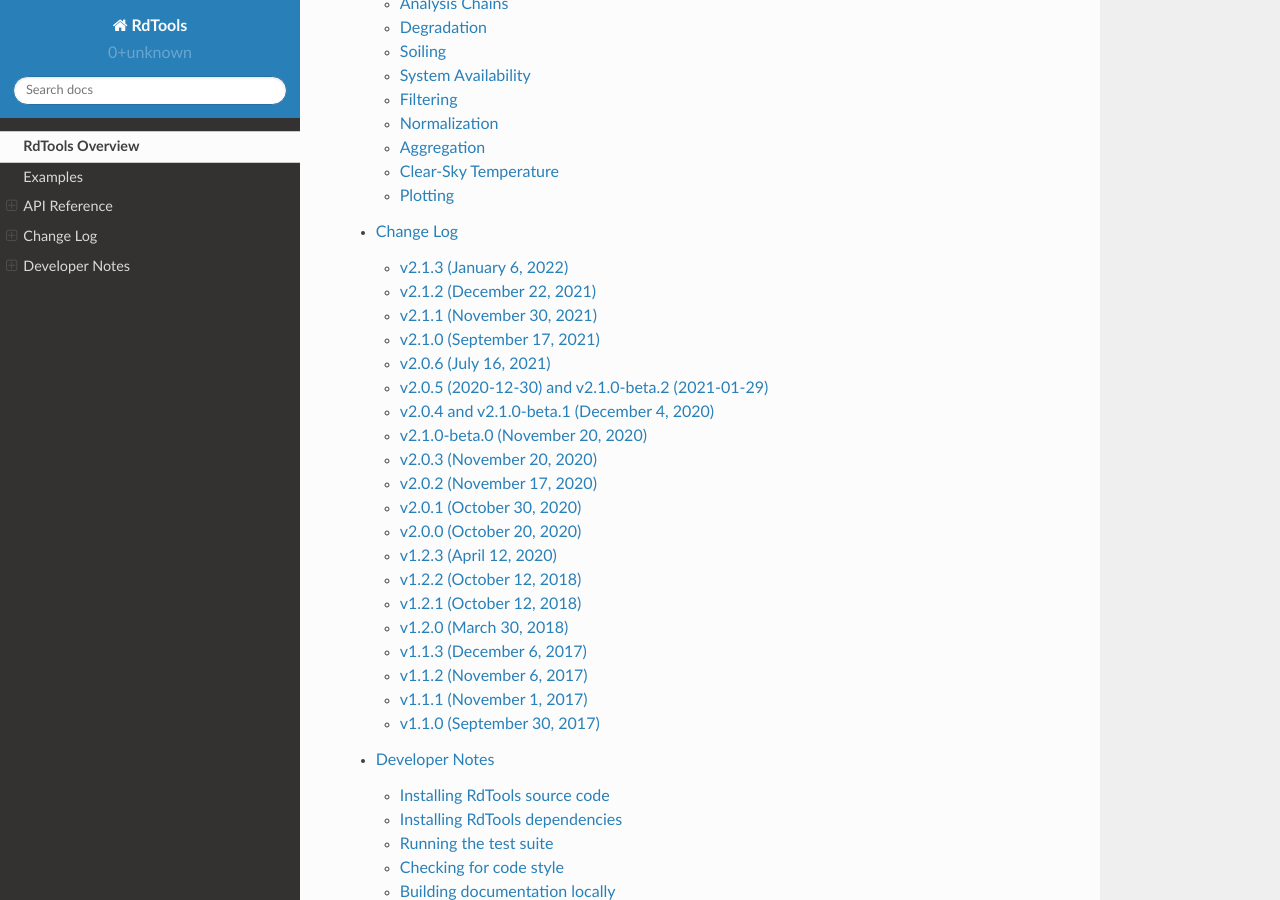
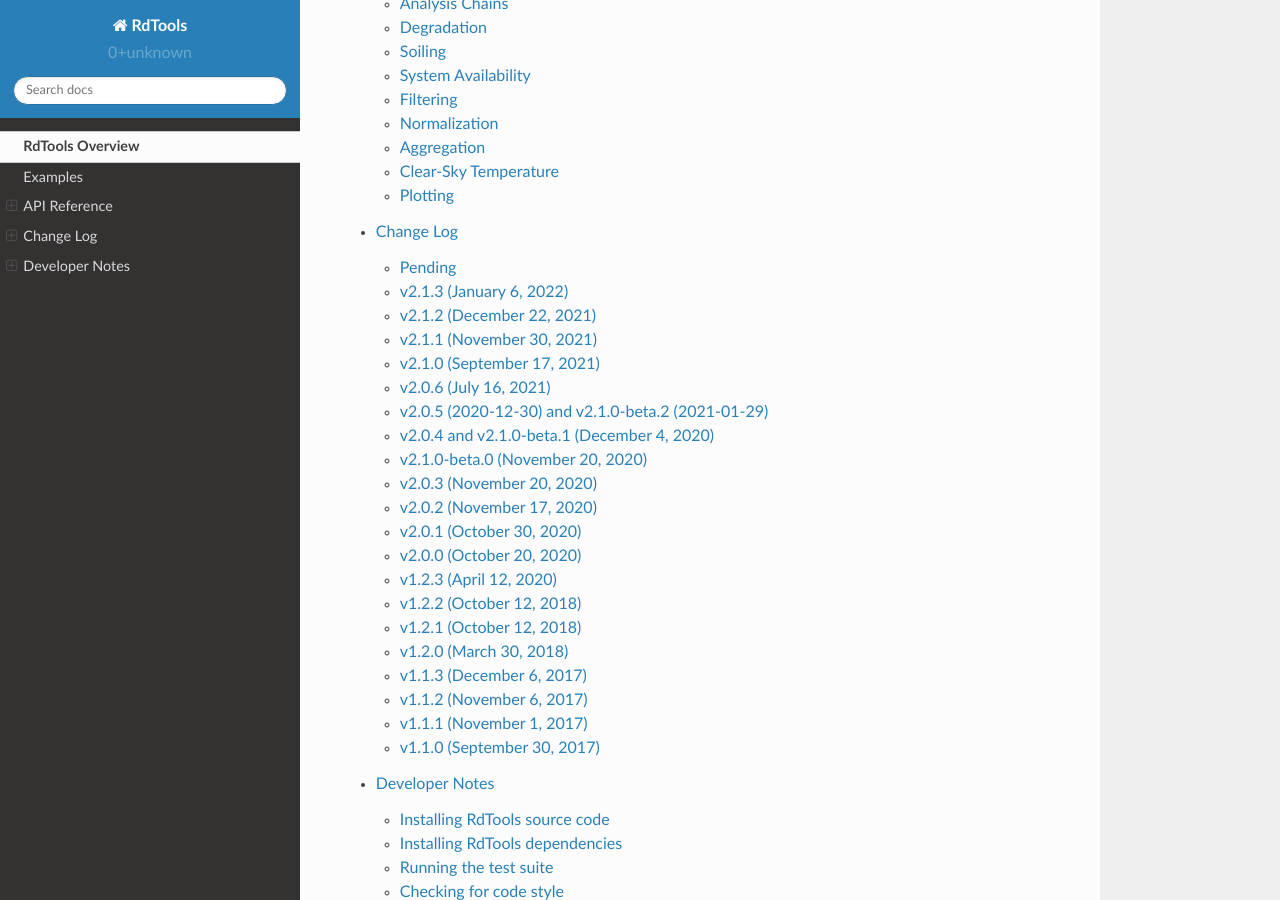
Before and after one commit to NREL/rdtools, a Sphinx documentation site: the page built from docs/sphinx/source/index.rst, in a window 1280 px wide and 900 px high, scrolled down 6964 px. Built offline with Sphinx 7.4.7 and the Read the Docs theme 2.0.0, drawn with Linux system fonts in a browser that asks for light colours; pages that are not in the unit, such as notebooks, are missing from menus.

Commit message:
add pending.rst to changelog.rst

```diff
--- a/docs/sphinx/source/changelog.rst
+++ b/docs/sphinx/source/changelog.rst
@@ -1,5 +1,6 @@
 RdTools Change Log
 ==================
+.. include:: changelog/pending.rst
 .. include:: changelog/v2.1.3.rst
 .. include:: changelog/v2.1.2.rst
 .. include:: changelog/v2.1.1.rst
```
